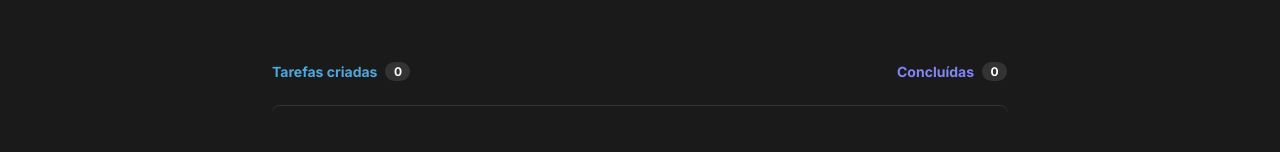
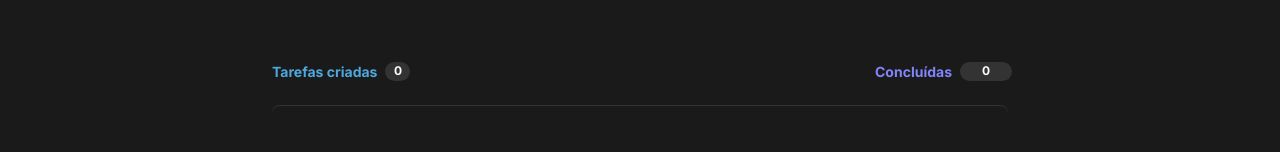
Before and after one commit to felipesandrade/to-do-list-reactjs-ts, a React (Vite) app: page / in a window 1280 px wide. Shown: the part 229-381 px from the top of the page. Built offline with nearby package versions, Linux system fonts and the light colour scheme.

Commit message:
task done counter

```diff
--- a/src/components/Task.tsx
+++ b/src/components/Task.tsx
@@ -8,16 +8,19 @@ import styles from './Task.module.css';
 interface TaskProps {
     content: string;
     onDeleteTask: (content: string) => void;
+    onDoneTask: (content: boolean) => void;
 }
 
-export function Task({ content, onDeleteTask }: TaskProps) {
+export function Task({ content, onDeleteTask, onDoneTask }: TaskProps) {
     const [isCompleted, setIsCompleted] = useState(false);
 
     function handleTaskComplete() {
         if(!isCompleted) {
             setIsCompleted(true);
+            onDoneTask(true);
         } else {
             setIsCompleted(false);
+            onDoneTask(false);
         }
 
     }
--- a/src/components/Tasks.module.css
+++ b/src/components/Tasks.module.css
@@ -18,13 +18,32 @@
     justify-content: space-between;
     align-items: flex-end;
     padding: 0;
-    gap: 30.375rem;
+    gap: 29rem;
 
     height: 1.1875rem;
 
 }
 
-.tasks header span {
+
+.tasksCreated {
+    display: flex;
+    flex-direction: row;
+    align-items: center;
+    padding: 0;
+    gap: 0.5rem;
+
+    width: 8.6875rem;
+
+    font-family: 'Inter';
+    font-style: normal;
+    font-weight: 700;
+    font-size: 0.875rem;
+    line-height: 1.0625rem;
+
+    color: var(--blue);
+}
+
+.tasksCreated span {
     display: flex;
     flex-direction: column;
     align-items: center;
@@ -43,11 +62,12 @@
     font-style: normal;
     font-weight: 700;
     font-size: 0.75rem;
-    line-height: 0.9375rem;
+    line-height: 0.93rem;
 
     color: var(--white);
 }
-.tasksCreated {
+
+.tasksDone {
     display: flex;
     flex-direction: row;
     align-items: center;
@@ -62,26 +82,32 @@
     font-size: 0.875rem;
     line-height: 1.0625rem;
 
-    color: var(--blue);
+    color: var(--purple);
+
 }
 
-.tasksDone {
+.tasksDone  span {
     display: flex;
     flex-direction: row;
     align-items: center;
-    padding: 0;
-    gap: 0.5rem;
+    justify-content: center;
 
-    width: 6.9375rem;
+    padding: 0.125rem 0.5rem;
+    gap: 0.625rem;
+
+    background: var(--gray-400);
+    border-radius: 62.4375rem;
+
+    width: 3.25rem;
+    height: 1.1875rem;
 
     font-family: 'Inter';
     font-style: normal;
     font-weight: 700;
-    font-size: 0.875rem;
-    line-height: 1.0625rem;
+    font-size: 0.75rem;
+    line-height: 0.93rem;
 
-    color: var(--purple);
-
+    color: var(--white);
 }
 
 .content {
--- a/src/components/Tasks.tsx
+++ b/src/components/Tasks.tsx
@@ -13,6 +13,8 @@ export function Tasks() {
     const [newTask, setNewTask] = useState('');
 
     const [countTasks, setCountTasks] = useState(0);
+
+    const [countDoneTasks, setCountDoneTasks] = useState(0);
 
     function handleCreateNewTask (event: FormEvent) {
         event.preventDefault();
@@ -35,11 +37,25 @@ export function Tasks() {
             return task !== taskToDelete;
         });
 
+        setCountTasks((state) => {
+            return state - 1;
+        });
+
         setTasks(tasksWithoutDeleteOne);
 
-        setCountTasks((state) => {
-            return state - 1;
-        })
+    }
+
+    function onDoneTask(taskToDone: boolean) {
+        if(taskToDone) {
+            setCountDoneTasks(state => {
+                return state + 1;
+            });
+        } else {
+            setCountDoneTasks(state => {
+                return state - 1;
+            });
+        }
+
     }
 
     return (
@@ -66,7 +82,7 @@ export function Tasks() {
                     </div>
                     <div className={styles.tasksDone}>
                         <strong>Concluídas</strong>
-                        <span>0</span>
+                        <span>{countDoneTasks !== 0 ? `${countDoneTasks} de ${countTasks}` : '0'}</span>
                     </div>
                 </header>
                 <div>
@@ -83,6 +99,7 @@ export function Tasks() {
                                             key={task}
                                             content={task}
                                             onDeleteTask={onDeleteTask}
+                                            onDoneTask={onDoneTask}
                                         />
                             }
                         }
```
